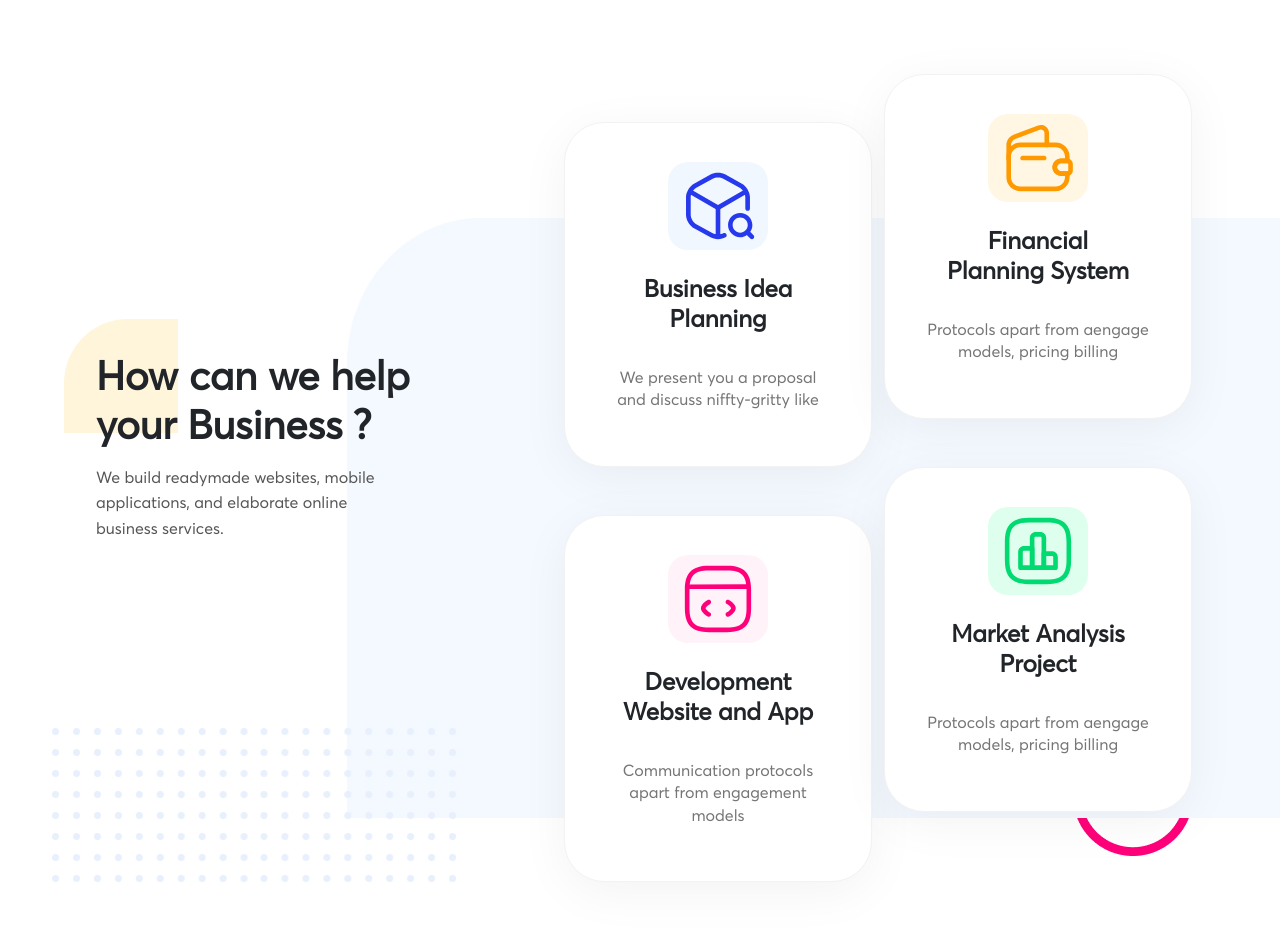
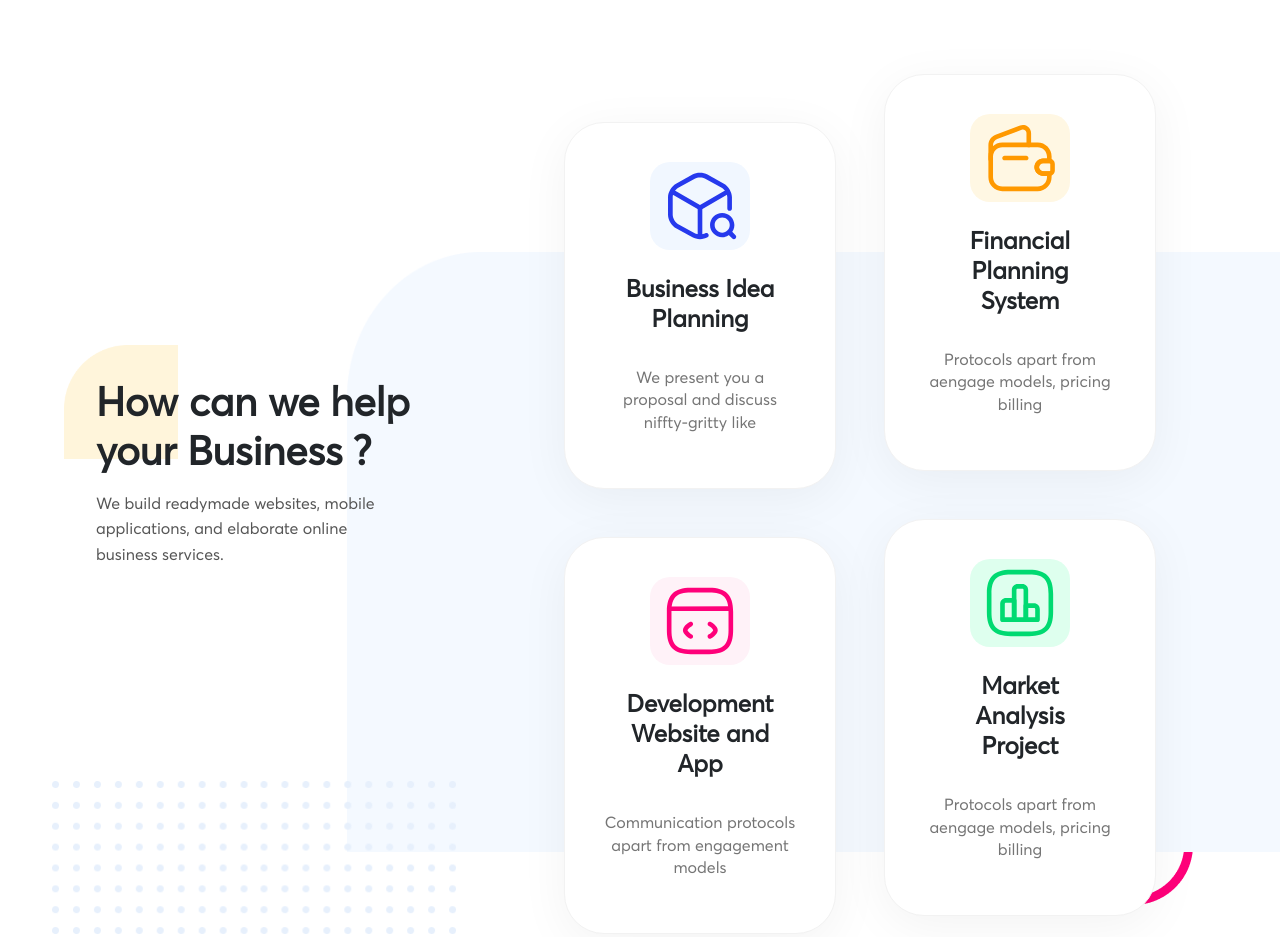
Before and after one commit to Mariawoland/A-Studio, a plain HTML site: page index.html in a window 1280 px wide. Shown: the part 780-1717 px from the top of the page. Drawn offline with nearby package versions, Linux system fonts and the light colour scheme.

Commit message:
Update index.html

```diff
--- a/index.html
+++ b/index.html
@@ -170,7 +170,7 @@
 
                                             <div class="row">
 
-                                                <div class="col-12 ps-lg-5">
+                                                <div class="col-12 ps-lg-5 d-flex align-items-center justify-content-center">
 
                                                     <div class="card setting-303">
 
@@ -208,7 +208,7 @@
                                                     </div>
                                                 </div>
 
-                                                <div class="col-12 ps-lg-5 pt-5">
+                                                <div class="col-12 ps-lg-5 pt-5 d-flex align-items-center justify-content-center">
 
                                                     <div class="card setting-303">
 
@@ -255,7 +255,7 @@
 
                                             <div class="row">
 
-                                                <div class="col-12 pe-lg-5 pt-5">
+                                                <div class="col-12 pe-lg-5 pt-5 d-flex align-items-center justify-content-center">
 
                                                     <div class="card setting-303">
 
@@ -292,7 +292,7 @@
                                                     </div>
                                                 </div>
 
-                                                <div class="col-12 pe-lg-5 pt-5">
+                                                <div class="col-12 pe-lg-5 pt-5 d-flex align-items-center justify-content-center">
 
                                                     <div class="card setting-303">
 
```
